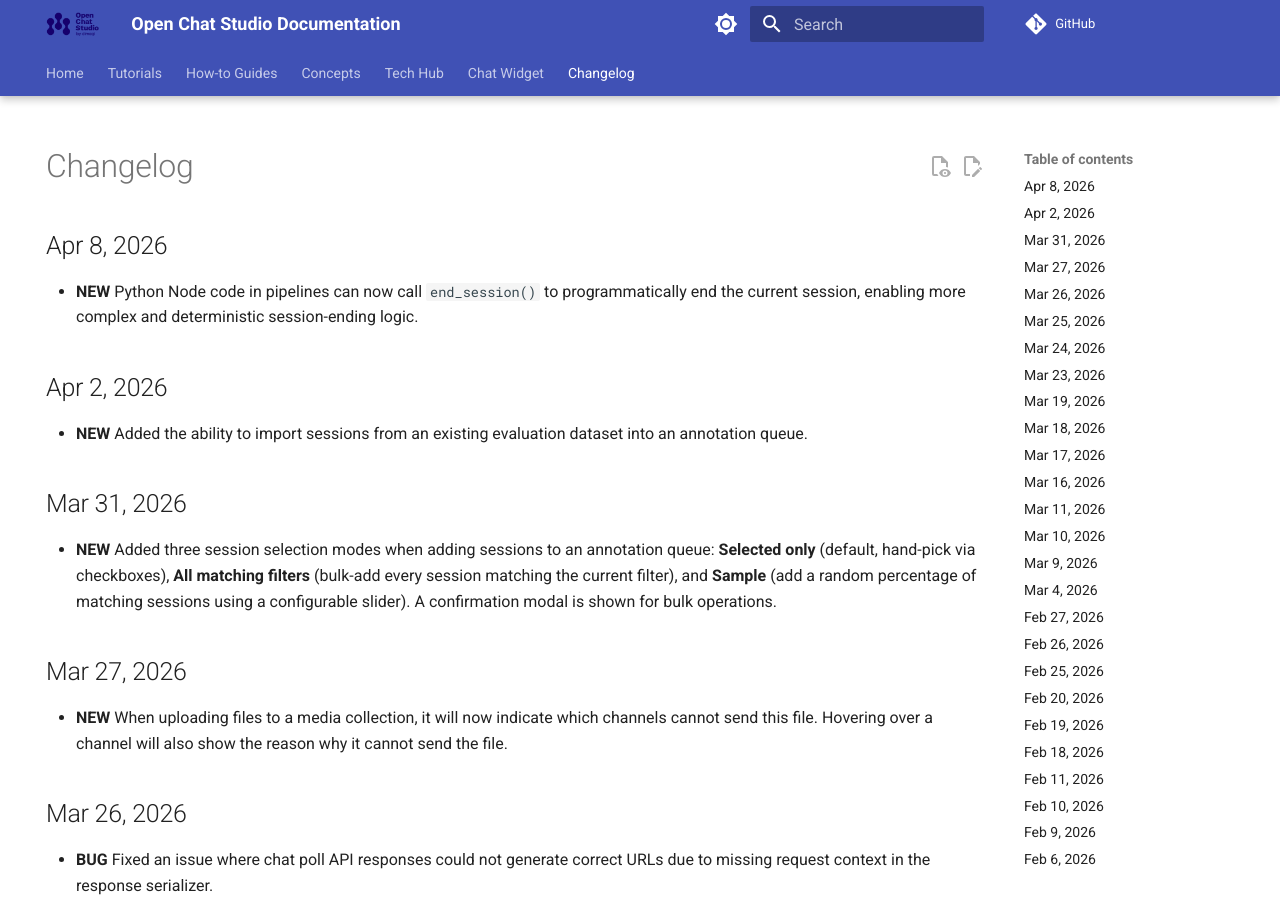
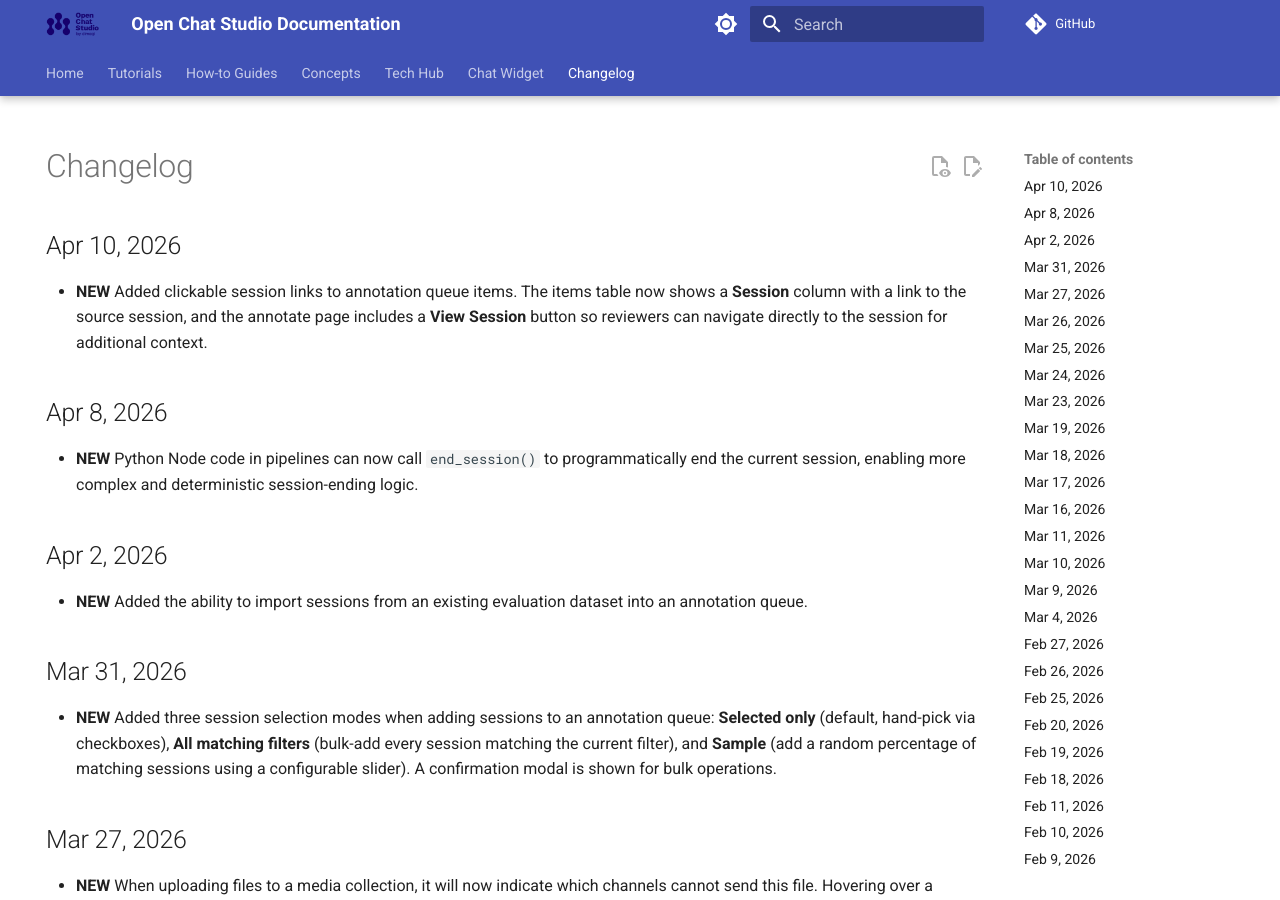
Before and after one commit to dimagi/open-chat-studio-docs, an MkDocs documentation site: the page built from docs/changelog.md, in a window 1280 px wide and 900 px high. Built offline with MkDocs 1.6.1 and Material for MkDocs 9.7.7, drawn with Linux system fonts in a browser that asks for light colours; a script that is not in the unit is left out; comment, search, counter and statistics services are not loaded.

```diff
--- a/docs/changelog.md
+++ b/docs/changelog.md
@@ -4,6 +4,9 @@ hide:
 ---
 
 # Changelog
+## Apr 10, 2026
+* **NEW** Added clickable session links to annotation queue items. The items table now shows a **Session** column with a link to the source session, and the annotate page includes a **View Session** button so reviewers can navigate directly to the session for additional context.
+
 ## Apr 8, 2026
 * **NEW** Python Node code in pipelines can now call `end_session()` to programmatically end the current session, enabling more complex and deterministic session-ending logic.
 
```
Also changed, not shown: docs/concepts/annotations/annotating.md (+1 -0 lines).
